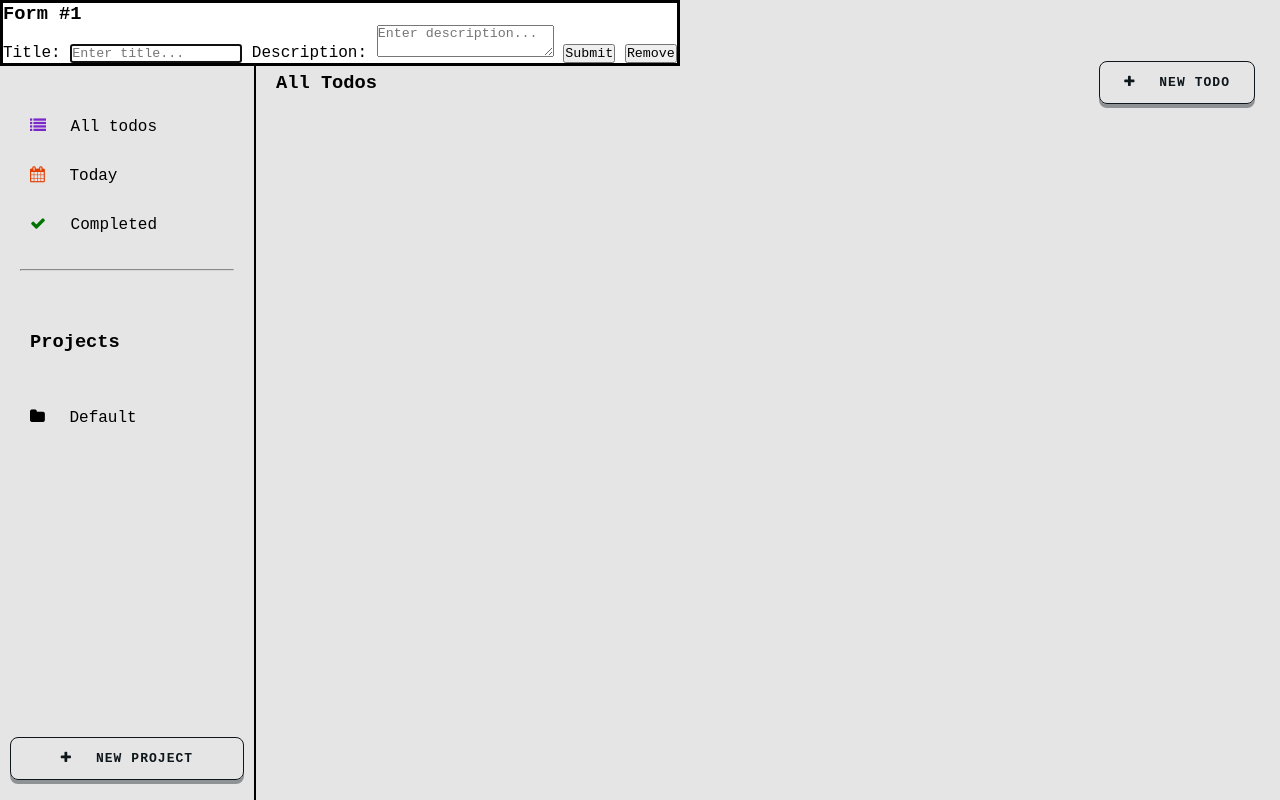
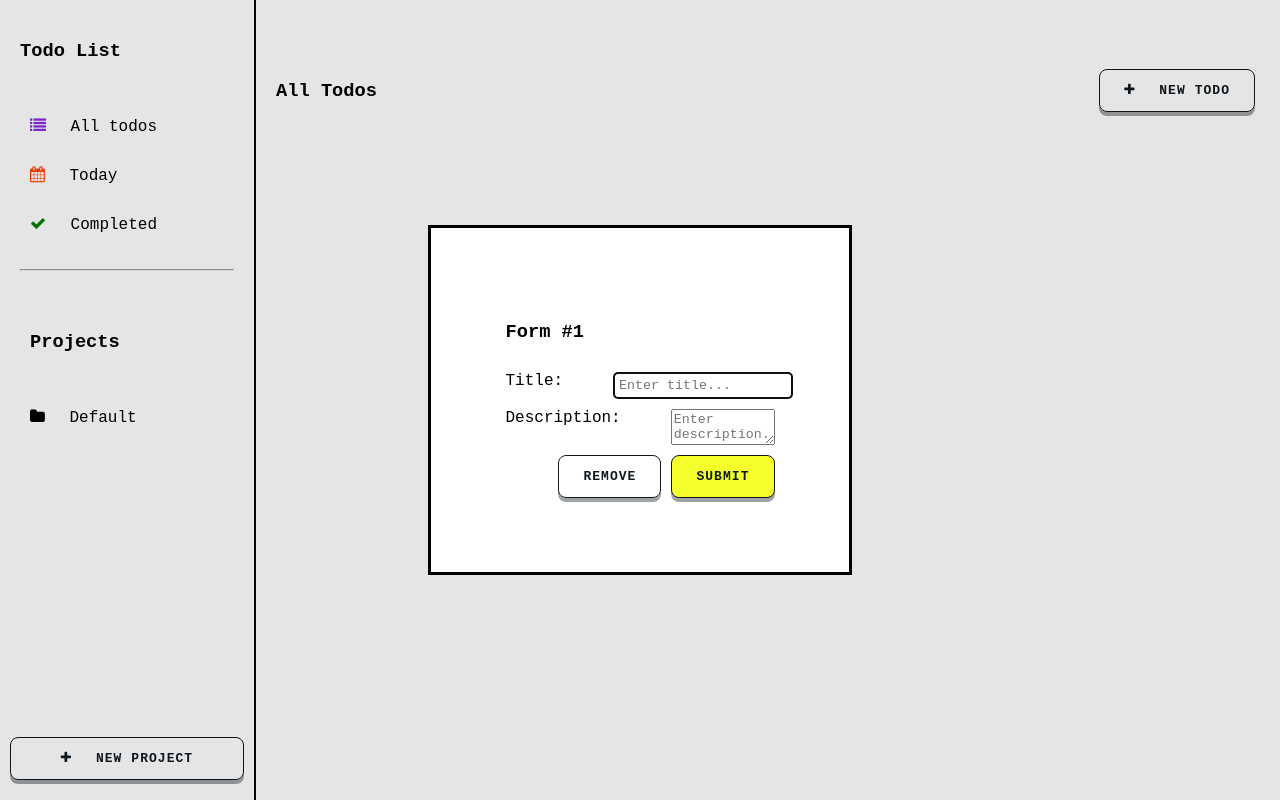
Before and after one commit to iwhozaifa/todolist-app-js, a website built with webpack: page src/template.html in a window 1280 px wide. Both pictures are taken after a click on the button "NEW TODO". Built offline with nearby package versions, Linux system fonts and the light colour scheme.

Commit message:
Styling the form modal

```diff
--- a/src/all-todos.js
+++ b/src/all-todos.js
@@ -34,15 +34,18 @@
     <form class="dynamic-form">
 
       <h3>Form #${formCounter}</h3>
-
+      <div class="formName">
       <label for="title-${formCounter}">Title:</label>
       <input type="text" id="title-${formCounter}" name="title" required placeholder="Enter title...">
-
+      </div>
+      <div class="formDesc">
       <label for="desc-${formCounter}">Description:</label>
       <textarea id="desc-${formCounter}" name="description" placeholder="Enter description..."></textarea>
-
-      <button type="submit" class="submitBtn">Submit</button>
-      <button type="button" class="remove-btn">Remove</button>
+      </div>
+      <div class="formBtns">
+        <button type="button" class="remove-btn addBtn fx-10"><span class="btn-label">Remove</span></button>
+        <button type="submit" class="submitBtn addBtn fx-10"><span class="btn-label">Submit</span></button>
+      </div>
     </form>
   `;
       document.body.appendChild(dialog);
--- a/src/allPage.css
+++ b/src/allPage.css
@@ -68,3 +68,44 @@
   align-items: center;
   justify-content: space-between;
 }
+
+form {
+  border-radius: 20px;
+}
+
+.dynamic-form {
+  margin: 10%;
+  padding: 20px;
+  display: flex;
+  flex-direction: column;
+  gap: 10px;
+}
+
+.dynamic-form input {
+  padding: 4px;
+  border-radius: 4px;
+
+}
+
+.formBtns {
+  display: flex;
+  flex-direction: row;
+  gap: 10px;
+  justify-content: flex-end;
+}
+
+.submitBtn {
+  background-color: var(--primary)
+}
+
+.formName {
+  display: flex;
+  flex-direction: row;
+  gap: 50px;
+}
+
+.formDesc {
+  display: flex;
+  flex-direction: row;
+  gap: 50px;
+}
--- a/src/style.css
+++ b/src/style.css
@@ -5,11 +5,13 @@
 }
 
 * {
-  margin: 0;
-  padding: 0;
   font-family: 'Courier New', Courier, monospace;
 }
 
+body {
+  margin: 0;
+  padding: 0;
+}
 
 
 
```
